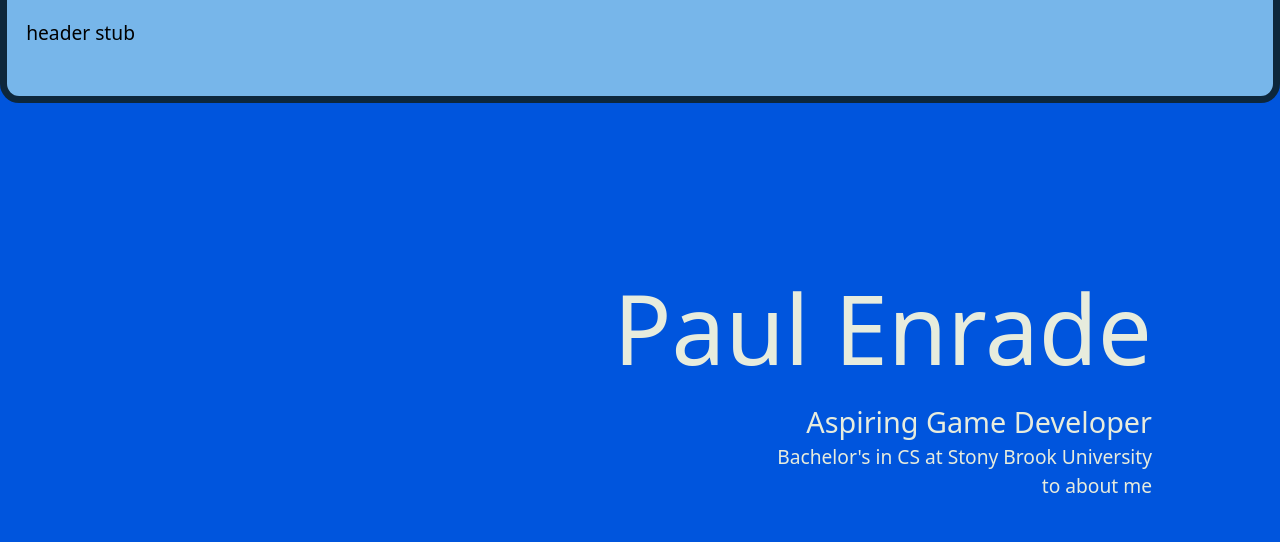
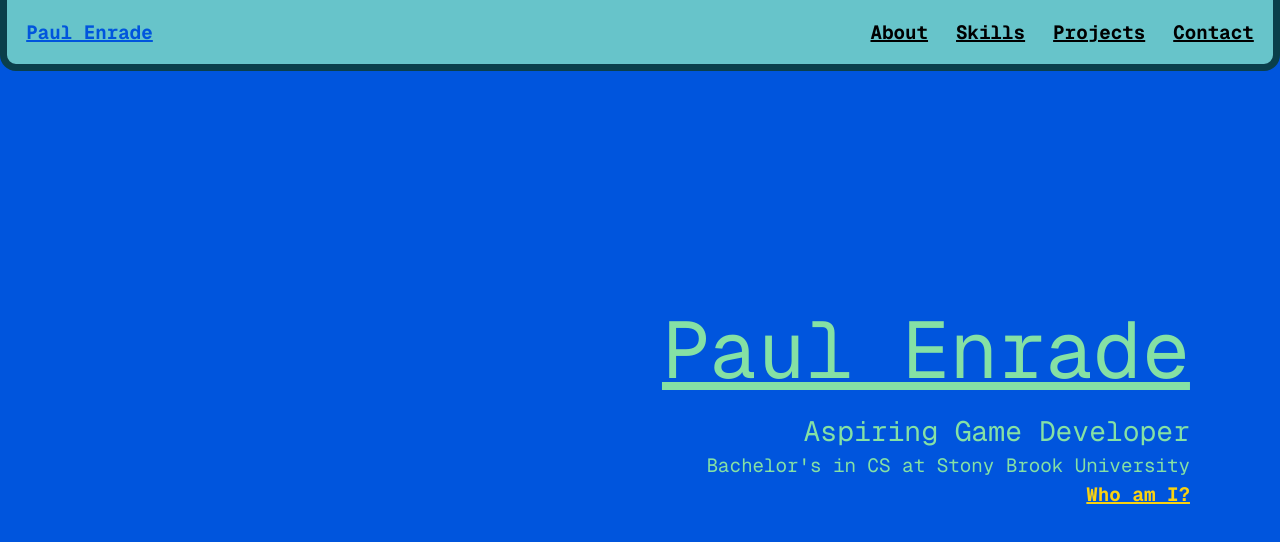
Before and after one commit to 1bucket/1bucket.github.io, a Next.js app: page / in a window 1280 px wide. Shown: the top 542 px of the page. Built offline with nearby package versions, Linux system fonts and the light colour scheme.

Commit message:
tweaked colors + did heading + laid out skills section

```diff
--- a/app/globals.css
+++ b/app/globals.css
@@ -54,7 +54,6 @@
 }
 
 :root {
-  font-size: larger;
   /* --background: oklch(1 0 0);
   --foreground: oklch(0.145 0 0);
   --card: oklch(1 0 0);
--- a/app/page.css
+++ b/app/page.css
@@ -1,7 +1,9 @@
 :root {
     --debug: 245, 134, 237;
 
-    --margin-base: 40px;
+    --max-section-width: 200rem;
+    --margin-base-side: 100px;
+    --margin-base-top: 80px;
 
     --opacity-landing: 0;
 
@@ -9,9 +11,9 @@
     --border-thickness-extra: 10px;
 
     --color-primary: rgb(0, 85, 221);
-    --color-secondary: rgb(119, 182, 234);
-    --color-tertiary: rgb(147, 201, 213);
-    --color-quaternary: rgb(179, 222, 193);
+    --color-secondary: rgb(100, 173, 233);
+    --color-tertiary: rgb(103, 196, 202);
+    --color-quaternary: rgb(133, 225, 164);
     --color-accent: rgb(249, 210, 16);
     --color-border-primary: rgb(0, 23, 61);
     --color-border-secondary: rgb(13, 39, 60);
@@ -29,18 +31,20 @@
 
     /* animation vars */
     --anim-preset: 1s ease-out;
+
+    font-family: var(--font-geist-mono);
 }
 
 h1 {
-    margin-top: 30px;
-    margin-left: var(--margin-base);
+    margin-top: var(--margin-base-top);
+    margin-left: var(--margin-base-side);
     font-size: 2rem;
     font-weight: bold;
     text-decoration: underline;
 }
 
 .subtitle {
-    margin-left: var(--margin-base);
+    margin-left: var(--margin-base-side);
     font-size: 1.3rem;
     font-weight: bold;
     margin-bottom: 30px;
@@ -58,20 +62,30 @@ a {
 }
 
 #header {
+
     position: fixed;
     width: 100%;
-    padding: 1rem;
+    padding: 1.2rem 1.2rem 0 1.2rem;
     background: rgb(var(--debug));
     z-index: 2;
-    background-color: var(--color-secondary);
-    border-color: var(--color-border-secondary);
-    animation: none;
-    opacity: 1;
+    font-size: 1.2rem;
+    background-color: var(--color-tertiary);
+    border-color: var(--color-border-tertiary);
+    animation: ease-out 1s;
+    animation-name: headerSlideIn;
+    animation-fill-mode: forwards;
+    opacity: 0;
+
+    .section-content {
+        padding-bottom: 1rem;
+        display: flex;
+    }
 }
 
 #landing {
     display: flex;
     flex-direction: column;
+    justify-content: center;
     min-height: max(100dvh, 30rem);
     /* background-color: rgba(var(--color-primary), var(--opacity-landing)); */
     /* background-color: rgba(0, 0, 0, var(--opacity-landing)); */
@@ -79,54 +93,75 @@ a {
 }
 
 .hero-card {
-    margin-top: 20%;
     text-align: right;
     /* background-color: var(--color-secondary); */
-    padding-right: 10%;
+    /* padding-right: 10%; */
 }
 
 #hero-header {
     font-size: 5rem;
+    text-decoration: underline;
+    /* font-weight: bold; */
 }
 
 #hero-subheader {
-    font-size: 1.5rem;
+    font-size: 1.75rem;
 }
 
-#hero-mini-pitch {}
+.hero-text {
+    font-size: 1.2rem;
+    color: var(--color-quaternary);
 
-#hero-to-about {}
+    a {
+        color: var(--color-accent);
+    }
+}
 
 #about {
-    color: var(--color-text-dark);
+    color: var(--color-text-super-dark);
+    background-color: var(--color-accent);
+    border-color: var(--color-border-accent);
+
+    p {
+        margin: 10px 0 10px var(--margin-base-side);
+    }
+
+    a {
+        color: var(--color-primary);
+        text-decoration-color: var(--color-primary);
+    }
+}
+
+#about-content {
+    display: flex;
+    flex-direction: row;
+}
+
+
+
+#photo-me {
+    background-color: rgb(var(--debug));
+    margin-top: 10px;
+    margin-left: auto;
+    margin-right: var(--margin-base-side);
+    min-width: 225px;
+    min-height: 400px;
+}
+
+#skills {
     background-color: var(--color-secondary);
     border-color: var(--color-border-secondary);
 }
 
-#about-content {
-    padding: 10% 12%;
-    align-items: center;
-    justify-content: center;
-    display: flex;
-    flex-direction: row;
+#skills-content {
+    margin: 0 var(--margin-base-side);
 }
 
-#photo-me {
-    background-color: rgb(var(--debug));
-    margin: 0 12rem 0 0;
-    min-width: 225px;
-    min-height: 400px;
-}
+.skill-category {
+    font-weight: bold;
+    font-size: 1.2rem;
+    text-decoration: underline;
 
-#about-text {
-    display: flex;
-    min-height: 100%;
-    flex-direction: column;
-}
-
-#skills {
-    background-color: var(--color-tertiary);
-    border-color: var(--color-border-tertiary);
 }
 
 #projects {
@@ -136,7 +171,7 @@ a {
 
 #project-container {
     --container-grid-fill-color: color-mix(in oklab, var(--color-quaternary), white 10%);
-    --container-grid-line-color: color-mix(in oklab, var(--color-quaternary), black 15%);
+    --container-grid-line-color: color-mix(in oklab, var(--color-quaternary), black 9%);
     background:
         repeating-linear-gradient(transparent,
             transparent 38px,
@@ -147,7 +182,7 @@ a {
             var(--container-grid-fill-color) 38px,
             var(--container-grid-line-color) 38px,
             var(--container-grid-line-color) 40px);
-    margin: 60px 0;
+    margin: 60px 0 25px 0;
     border-top: double;
     border-right: none;
     border-bottom: double;
@@ -158,13 +193,14 @@ a {
 }
 
 #contact {
-    background-color: var(--color-tertiary);
-    border-color: var(--color-border-tertiary);
+    background-color: var(--color-accent);
+    border-color: var(--color-border-accent);
 }
 
 #footer {
-    background-color: var(--color-secondary);
-    border-color: var(--color-border-secondary);
+    background-color: var(--color-tertiary);
+    border-color: var(--color-border-tertiary);
+    margin-bottom: 4rem;
 }
 
 /* animations */
@@ -217,3 +253,15 @@ a {
 .about-text-enter {
     animation: aboutTextEnter var(--anim-preset)
 }
+
+@keyframes headerSlideIn {
+    from {
+        transform: translateY(-5rem);
+        opacity: 0;
+    }
+
+    to {
+        transform: translateY(0);
+        opacity: 1;
+    }
+}
--- a/app/page.tsx
+++ b/app/page.tsx
@@ -2,6 +2,7 @@
 
 import Background from '@/components/landing-page/Background';
 import ProjectCarousel from '@/components/landing-page/ProjectCarousel';
+import { BaseChip } from '@/components/custom/Chips';
 
 import BlankTabSection, { BlankTabSectionType } from '@/components/custom/BlankTabSection';
 
@@ -10,32 +11,56 @@ import './page.css'
 export default function LandingPage() {
   return (
     <Background>
-      <BlankTabSection id="header" sectionType={BlankTabSectionType.BOTTOM}>header stub</BlankTabSection>
+      <BlankTabSection id="header" sectionType={BlankTabSectionType.BOTTOM}>
+        <a className="text-[var(--color-primary)]" href="#landing">Paul Enrade</a>
+        <a className="ml-[auto]" href="#about">About</a>
+        <a className="ml-7" href="#skills">Skills</a>
+        <a className="ml-7" href="#projects">Projects</a>
+        <a className="ml-7" href="#contact">Contact</a>
+      </BlankTabSection>
+      <div className="w-[100%] flex grow-1 justify-center align-center">
+        <div className="max-w-[var(--max-section-width)]">
           <section id="landing">
             <div className="hero-card title-enter">
-          <div id="hero-header">Paul Enrade</div>
-          <div id="hero-subheader">Aspiring Game Developer</div>
-          <div id="hero-mini-pitch">Bachelor's in CS at Stony Brook University</div>
-          <div id="hero-to-about">to about me</div>
+              <div id="hero-header" className="hero-text">Paul Enrade</div>
+              <div id="hero-subheader" className="hero-text">Aspiring Game Developer</div>
+              <div className="hero-text">Bachelor's in CS at Stony Brook University</div>
+              <div className="hero-text"><a href="#about">Who am I?</a></div>
             </div>
           </section>
           <BlankTabSection id="about" sectionType={BlankTabSectionType.TOP}>
+            <h1>Who am I?</h1>
             <div id="about-content">
-          <div>
+              <div className="max-w-[30rem]">
+                <p>Hello! My name’s Paul, and I’m currently an undergraduate student at Stony Brook University pursuing a bachelor’s in computer science. I’m also participating in Stony Brook’s Computer Science Honors program. My passion is game development, but that doesn’t stop me from diving into other areas in my field like UI/UX design and web development. I love creating things that challenge me to think differently, things that can help others, and things that everyone can enjoy.</p>
+                <p>Simply put, I like making cool stuff.</p>
+                <p>Here's my <a href="https://github.com/1bucket" target="_blank">GitHub</a>.</p>
+                <p>And here's my <a href="https://www.linkedin.com/in/paul-enrade-8432682b1/" target="_blank">LinkedIn</a>.</p>
+              </div>
               <img id="photo-me" src={undefined} />
-          </div>
-          <div>
-            <div id="about-text">
-              <div>main stuff (also do background gradient buffer between sections)</div>
-              <div>skills and things</div>
-              <div>links to github+linkedin</div>
-            </div>
-          </div>
             </div>
           </BlankTabSection>
           <BlankTabSection id="skills" sectionType={BlankTabSectionType.MIDDLE}>
             <h1>Skills</h1>
             <p className="subtitle">My shiny, ever-evolving collection of tools</p>
+            <div id="skills-content" className="grid grid-cols-5 gap-5">
+              <p className="skill-category col-span-1">Languages:</p>
+              <div className="col-span-4">
+                <BaseChip />
+              </div>
+              <p className="skill-category col-span-1">Game Engines:</p>
+              <div className="col-span-4">
+                chips stub
+              </div>
+              <p className="skill-category col-span-1">Web Dev Tools:</p>
+              <div className="col-span-4">
+                chips stub
+              </div>
+              <p className="skill-category col-span-1">More Tools:</p>
+              <div className="col-span-4">
+                chips stub
+              </div>
+            </div>
           </BlankTabSection>
           <BlankTabSection id="projects" sectionType={BlankTabSectionType.MIDDLE}>
             <div id="project-container">
@@ -48,10 +73,12 @@ export default function LandingPage() {
             to contact me
           </BlankTabSection>
           <BlankTabSection id="footer" sectionType={BlankTabSectionType.BOTTOM}>
-        footer stub
+            <a href="#landing">Back to top</a>
           </BlankTabSection>
-      {/* buffer */}
-      <div className="h-[4rem]"></div>
+
+        </div>
+
+      </div>
     </ Background>
   )
 }
--- a/components/custom/BlankTabSection.css
+++ b/components/custom/BlankTabSection.css
@@ -64,7 +64,7 @@
 
 /* main section area */
 .section-content {
-    padding-bottom: var(--tab-height);
+    padding-bottom: calc(3 * var(--tab-height));
 }
 
 /* the tab thing that sticks out */
--- /dev/null
+++ b/components/custom/Chips.css
@@ -0,0 +1,11 @@
+.base-chip {
+    padding: 10px 8px;
+    border: solid;
+    border-width: var(--border-thickness);
+    border-radius: 15px;
+    border-color: var(--color-border-quaternary);
+    background-color: var(--color-quaternary);
+
+    font-size: 1.1rem;
+    color: var(--color-text-dark);
+}
--- /dev/null
+++ b/components/custom/Chips.tsx
@@ -0,0 +1,16 @@
+import { useRender } from "@base-ui/react/use-render"
+import { type VariantProps } from "class-variance-authority"
+
+import { Badge, badgeVariants } from '@/components/ui/badge';
+
+import './Chips.css';
+
+function BaseChip(props: useRender.ComponentProps<"span"> & VariantProps<typeof badgeVariants>) {
+    return (
+        <Badge className="base-chip" {...props}>Placeholder</Badge>
+    );
+}
+
+export {
+    BaseChip,
+}
--- a/components/landing-page/Background.css
+++ b/components/landing-page/Background.css
@@ -27,6 +27,7 @@
     right: 0;
     width: 100dvw;
     z-index: 1;
+    scroll-behavior: smooth;
 }
 
 @keyframes videoFadeIn {
--- a/components/landing-page/ProjectCarousel.tsx
+++ b/components/landing-page/ProjectCarousel.tsx
@@ -35,7 +35,7 @@ export default function ProjectCarousel({ className, ...props }: React.Component
                     <CarouselItem className={`${carouselItemClass}`}>
                         <Card className={`${carouselCardBaseClass}`}>
                             <CardHeader className={`${carouselCardHeaderBaseClass}`}>
-                                <h5>stay bouncy</h5>
+                                <h5>Stay Bouncy</h5>
                             </CardHeader>
                             <CardDescription className={`${carouselCardDescBaseClass}`}>A small (for now) arcade style game — bounce against surfaces to gain score, but be wary of the energy gauge and stay within a stable range!</CardDescription>
                             {/* <CardContent id="project-image-sb" className={`${carouselCardImageBaseClass}`}> */}
```
Also changed, not shown: components/landing-page/ProjectCarousel.css (+15 -11 lines), components/ui/badge.tsx (added, +51 -0 lines). Lines whose indentation alone changed are shown as unchanged.
